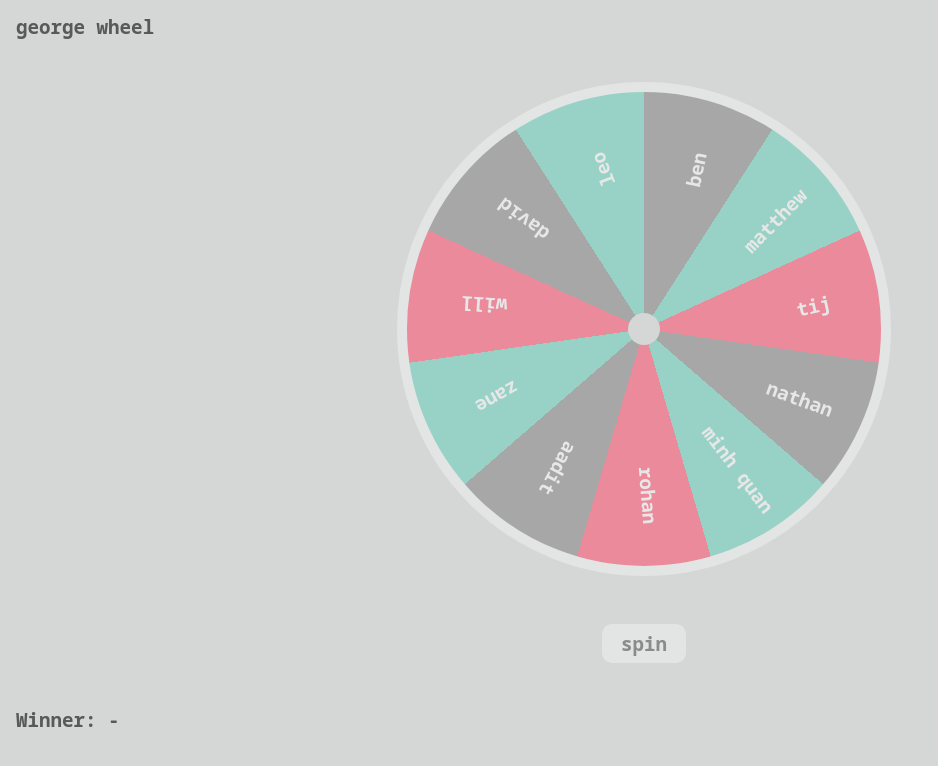
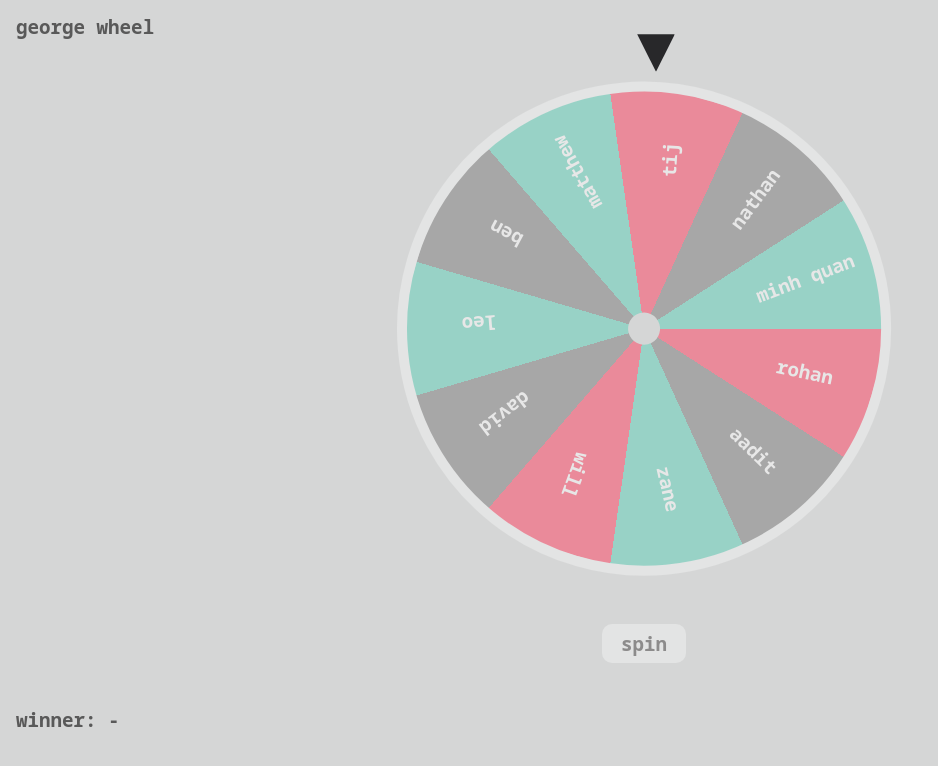
Before and after one commit to Nathan-Kimm/decision-wheel, a React (Vite) app: page / in a window 1280 px wide. Shown: the top 766 px of the page, without its empty margins (0-938 px from the left). Built offline with nearby package versions, Linux system fonts and the light colour scheme.

Commit message:
Fixed winner placement and pointer

```diff
--- a/src/App.tsx
+++ b/src/App.tsx
@@ -19,12 +19,11 @@ function App() {
 
   const [winner, setWinner] = useState<string | null>(null);
 
-  // H1 Winner is temp
   return (
     <>
       <h1> george wheel </h1>
       <Wheel options={options} onSelect={setWinner} />
-      <h1>Winner: {winner ?? "-"}</h1>
+      <h1>winner: {winner ?? "-"}</h1>
     </>
   )
 }
--- a/src/components/Wheel.css
+++ b/src/components/Wheel.css
@@ -1,6 +1,4 @@
-/* for larger screen (regular pc screen)*/
-@media screen and (min-width: 1200px) {
-    .wheel {
+.wheel {
         position: relative;
         width: 37vw;
         height: 37vw;
@@ -11,6 +9,11 @@
         overflow: hidden;
         --slice-angle: calc(360deg / 11);
     }
+
+
+/* for larger screen (regular pc screen)*/
+@media screen and (min-width: 1200px) {
+
 
     .wheel::before {
         content: "";
@@ -62,6 +65,19 @@
         pointer-events: none;
         --label-radius: 50%;
     }
+
+    .wheel-pointer {
+        position: absolute;
+        top: 0;
+        left: 50vw;
+        transform: translate(-50%, -50%) rotate(180deg);
+        width: 3%;
+        aspect-ratio: 1 / 1;
+        background: #28282a;
+        clip-path: polygon(50% 0%, 0% 100%, 100% 100%);
+        z-index: 4;
+        pointer-events: none;
+    }
 }
 
 /* for smaller screen (mobile screen)*/
@@ -97,7 +113,7 @@
     }
     .wheel-pointer {
         position: absolute;
-        top: calc(30vw); /* wheel height is 60vw */
+        top: calc(30vw);
         left: 50%;
         transform: translateX(-50%) rotate(180deg);
         width: 5vw;
@@ -140,7 +156,7 @@
     }
 
     /*in the works*/
-    .wheel-pointer {
+    /* .wheel-pointer {
         position: absolute;
         top: 2%;
         left: 50%;
@@ -153,5 +169,5 @@
         height: 5vw;
         background: #28282a;
         clip-path: polygon(50% 0%, 0% 100%, 100% 100%);
-    }
+    } */
 }
--- a/src/components/Wheel.tsx
+++ b/src/components/Wheel.tsx
@@ -13,8 +13,8 @@ export default function Wheel({ options, onSelect }: WheelProps) {
   const spin = () => {
     const winnerIndex = Math.floor(Math.random() * options.length);
     const sliceAngle = 360 / options.length;
-    const desiredAngle = (options.length - winnerIndex) * sliceAngle;
-    const baseSpins = 10;
+    const desiredAngle = (winnerIndex * sliceAngle);
+    const baseSpins = 0;
 
     setRotation((prev) => {
       const currentAngle = ((prev % 360) + 360) % 360;
@@ -27,7 +27,10 @@ export default function Wheel({ options, onSelect }: WheelProps) {
     }, 4000);
   };
 
+
   const sliceAngle = 360 / options.length;
+  // To start wheel with first option at top
+  const initialOffset = -90 - sliceAngle/2 + sliceAngle;
   const labelEdgeOffsetDeg = 20; // small margin from the sector edge
   const palette = ["#A7A7A7", "#98D2C6", "#ea8a9a"];
   const gradient = `conic-gradient(${options
@@ -39,12 +42,14 @@ export default function Wheel({ options, onSelect }: WheelProps) {
     })
     .join(", ")})`;
 
+
+
   return (
     <div className="wheel-container">
       <div
         className="wheel"
         style={{
-          transform: `rotate(${rotation}deg)`,
+          transform: `rotate(${rotation + initialOffset}deg)`,
           background: gradient,
           ["--slice-angle"]: `${sliceAngle}deg`,
         } as React.CSSProperties}
```
